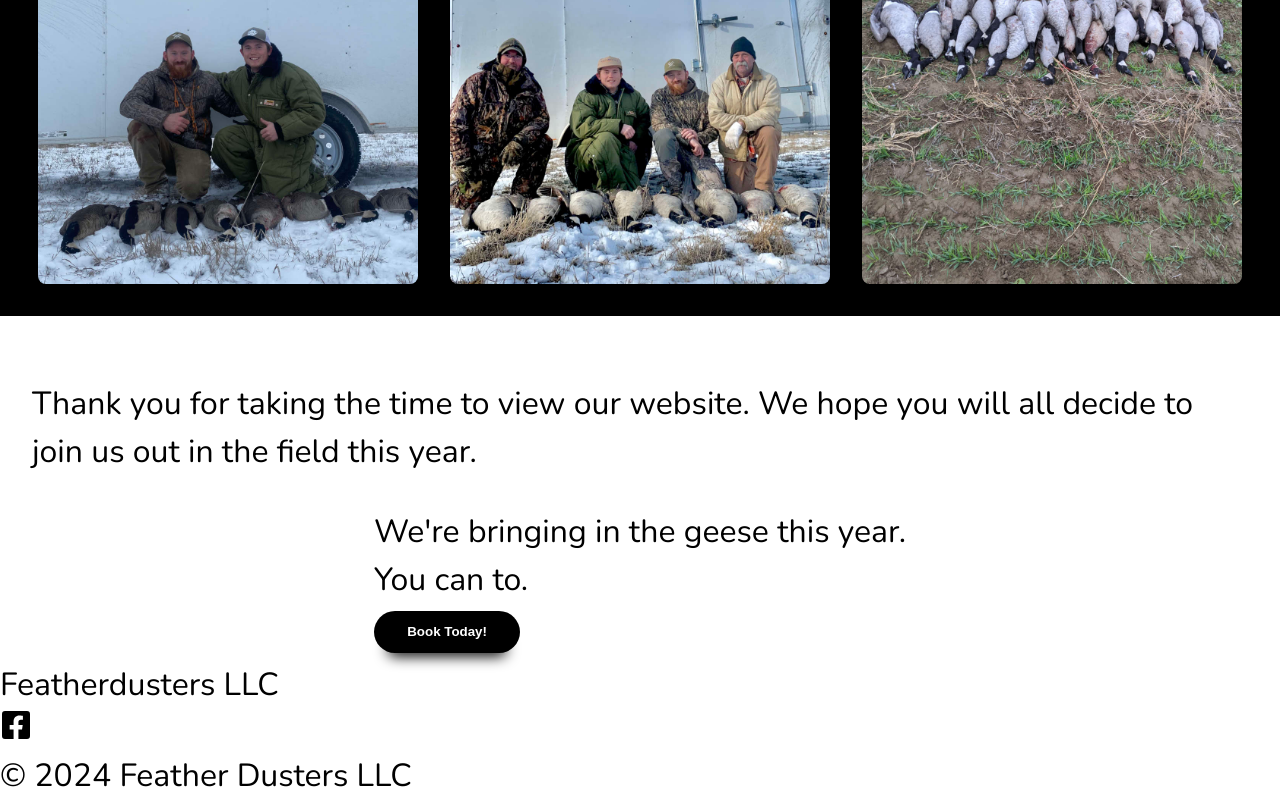
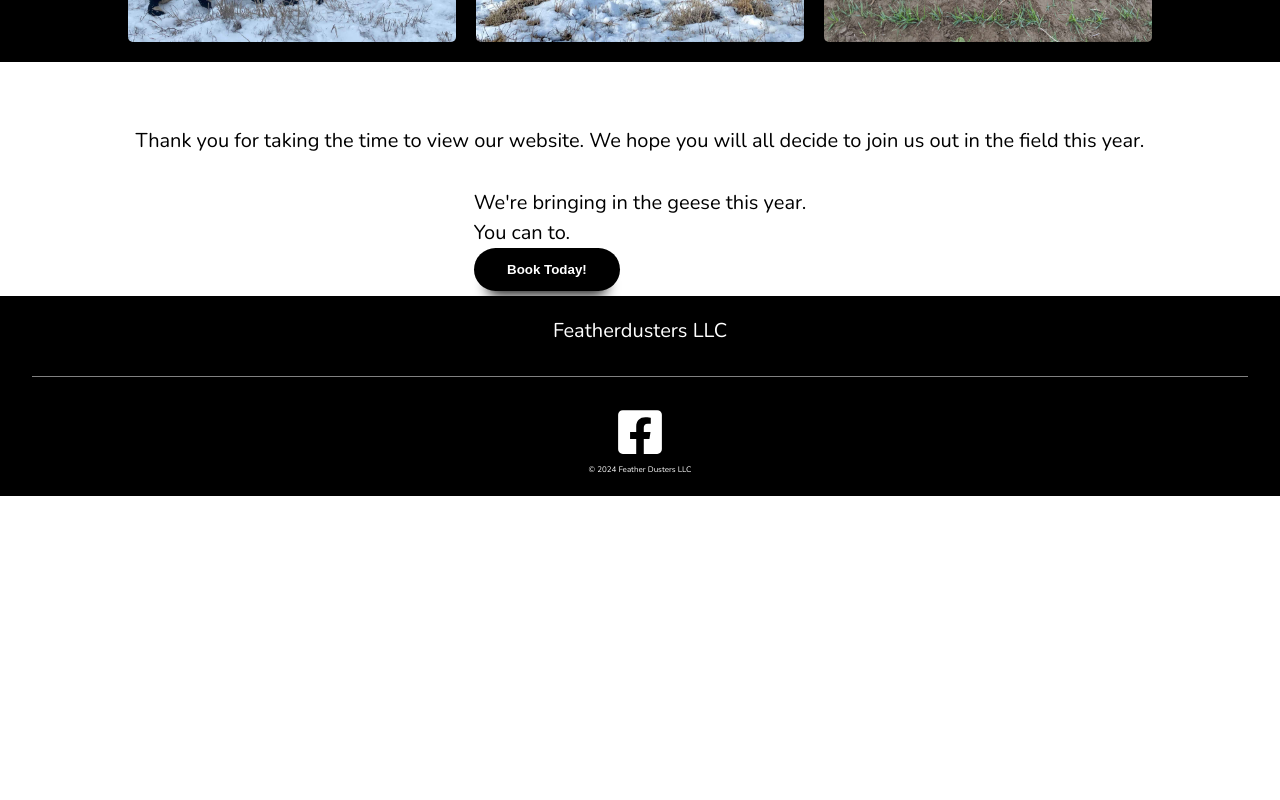
Before and after one commit to JeremiahStrzelczyk/waterfowl-guiding-feather-dusters, a React (Create React App) app in the folder app/client/: page / in a window 1280 px wide. Shown: the part 926-1726 px from the top of the page. After the commit the page ends 1422 px from the top, so only its background shows below. Built offline with nearby package versions, Linux system fonts and the light colour scheme.

Commit message:
updated readme

```diff
--- a/app/client/src/components/Footer.js
+++ b/app/client/src/components/Footer.js
@@ -5,21 +5,26 @@ import { FaFacebookSquare } from "react-icons/fa";
 const Footer = () => {
   return (
     <footer className="footer">
-      {/* <p className="nowrap">
-        FEATHER DUSTERS LLC{" "}
-        <span className="nowrap"> WATERFOWL GUIDING &copy;</span>
-      </p> */}
-      {/* <p>Featherdusters LLC Waterfowl Guiding &copy;</p> */}
-
-      {/* <p>
-        Featherdusters LLC{" "}
-        <span className="no-flex-wrap">Waterfowl Guiding &copy;</span>
-      </p> */}
-
       <p className="nowrap">Featherdusters LLC</p>
 
-      <FaFacebookSquare className="footer__social-media-icon" />
-      <p>&copy; {new Date().getFullYear()} Feather Dusters LLC</p>
+      <div className="footer__hr"></div>
+
+      <div
+        className="footer__social-media-wrapper"
+        aria-label="Social media links"
+      >
+        <a
+          className="link"
+          href="https://www.facebook.com/featherdustersLLC"
+          target="_blank"
+          rel="noopener noreferrer"
+        >
+          <FaFacebookSquare className="footer__social-media-icon" />
+        </a>
+        <p className="footer__copyright">
+          &copy; {new Date().getFullYear()} Feather Dusters LLC
+        </p>
+      </div>
     </footer>
   );
 };
--- a/app/client/src/index.css
+++ b/app/client/src/index.css
@@ -36,7 +36,7 @@ textarea {
   --ff-headings: "Fugaz One";
 
   /* Grows and shrinks font size with a min and max */
-  --fs: clamp(1rem, 2.5vw, 2rem); /* <smallest> <growth> <largest> */
+  --fs: clamp(1rem, 2.5vw, 1.25rem); /* <smallest> <growth> <largest> */
 
   /* HAMBURGER MENU */
   --fs-hamburger-icon: 1.8rem;
@@ -58,7 +58,10 @@ textarea {
   --nav-color: var(--clr-light-primary);
   --nav-clr-accent: rgba(255, 255, 255, 0.699);
   --nav-height-min: calc(0.1 * 100vh);
+  /* --nav-height-min: clamp(calc(0.05 * 100vh), 2px, calc(0.1 * 100vh)) */
   --nav-mobile-menu-border: 1px solid rgba(245, 245, 245, 0.2);
+
+  --footer-height-min: 200px;
 
   --border-color: var(--clr-dark-primary);
   --link-color: var(--clr-light-primary);
@@ -71,7 +74,9 @@ textarea {
 
   /* STANDARD PADDING */
   --padding-tb: 0.25em;
+  /* --padding-side: 5%; */
   --padding-side: 2.5%;
+  --footer-padding-tb: calc(var(--padding-tb) * 4);
 
   /* STANDARD MARGIN */
   --margin: clamp(1em, 2.5vw, 5rem) 0;
@@ -102,6 +107,26 @@ textarea {
   display: none;
 }
 
+/* a:any-link {
+  color: var(--link-color);
+  cursor: pointer;
+} */
+
+/* a:hover,
+a:focus-visible {
+  color: var(--link-hover);
+} */
+
+.link {
+  color: var(--link-color);
+  cursor: pointer;
+}
+
+.link:hover,
+.link:focus-visible {
+  color: var(--link-hover);
+}
+
 /* Creates a black background that spans the entire view width. */
 /* Centers the content that is with it */
 /* For example, the collage uses this BG */
@@ -119,19 +144,21 @@ html {
   font-size: var(--fs);
   font-family: var(--ff);
   background-color: var(--bgcolor);
+  background-color: var(--bgcolor);
 }
 body {
   min-height: 100vh;
   color: var(--color-primary);
+
   margin: 0 auto; /* centers left and right */
 }
 
 /* React root div */
-#root {
+/* #root {
   min-height: 100vh;
   display: flex;
   flex-flow: column nowrap;
-}
+} */
 
 h1,
 h2,
@@ -183,6 +210,8 @@ a:active {
   display: flex;
   justify-content: center;
   align-items: center;
+
+  box-shadow: 0 0 10px var(--nav-bg-color);
 
   /* font-size: 1.2rem; */
   position: sticky;
@@ -330,14 +359,14 @@ a:active {
  ****************************/
 
 .collage__container {
-  width: 94%; /* Chosen to match the side margins of the rest of the page */
+  width: 80%; /* Chosen to match the side margins of the rest of the page */
   display: grid;
   grid-template-columns: repeat(2, 1fr);
   padding: 1rem 0;
   gap: 1rem;
 }
 
-/* Shows a 2x3 grid of images on screens 576+ */
+/* Images are rearranged as a 2x3 grid on screens 576+ */
 @media screen and (min-width: 576px) {
   .collage__container {
     grid-template-columns: repeat(3, 1fr);
@@ -348,6 +377,50 @@ a:active {
  * || Footer
  *************************/
 .footer {
+  background-color: var(--nav-bg-color);
+  color: var(--nav-color);
+  /* padding: var(--padding-tb) var(--padding-side); */
+  /* padding: max(calc(var(--padding-tb) * 2), 10px) var(--padding-side); */
+  padding: var(--footer-padding-tb) var(--padding-side);
+  /* padding: 30px 30px; */
+  /* min-height: var(--nav-height-min); */
+  min-height: var(--footer-height-min);
+
+  display: flex;
+  flex-direction: column;
+  justify-content: space-between;
+  align-items: center;
+}
+
+.footer__social-media-wrapper {
+  text-align: center;
+}
+
+.footer__social-media-icon {
+  /* width: 40px; */
+  width: calc(var(--fs) * 2);
+  height: auto;
+}
+
+.footer__hr {
+  border: none;
+  /* height: clamp(0.04rem, 0.004rem, 0.004rem); */
+
+  height: 0.004rem;
+
+  background-color: grey;
+  width: 100%;
+}
+
+.footer__copyright {
+  font-size: 0.4rem; /* <smallest> <growth> <largest> */
+}
+
+@media screen and (min-width: 576px) {
+  .footer {
+    /* min-height: calc(var(--nav-height-min) * 3); */
+    min-height: var(--footer-height-min);
+  }
 }
 
 /*******************
--- a/app/client/src/pages/Home.js
+++ b/app/client/src/pages/Home.js
@@ -19,7 +19,7 @@ const Home = () => {
       {/***********************************
        * IMAGES
        ******************************** */}
-      <article className="main__article">
+      <article className="main__article" aria-label="Collage of duck hunters">
         <Collage />
       </article>
       {/***********************************
```
Also changed, not shown: 2 other files (tests, documents, lock files or other folders).
